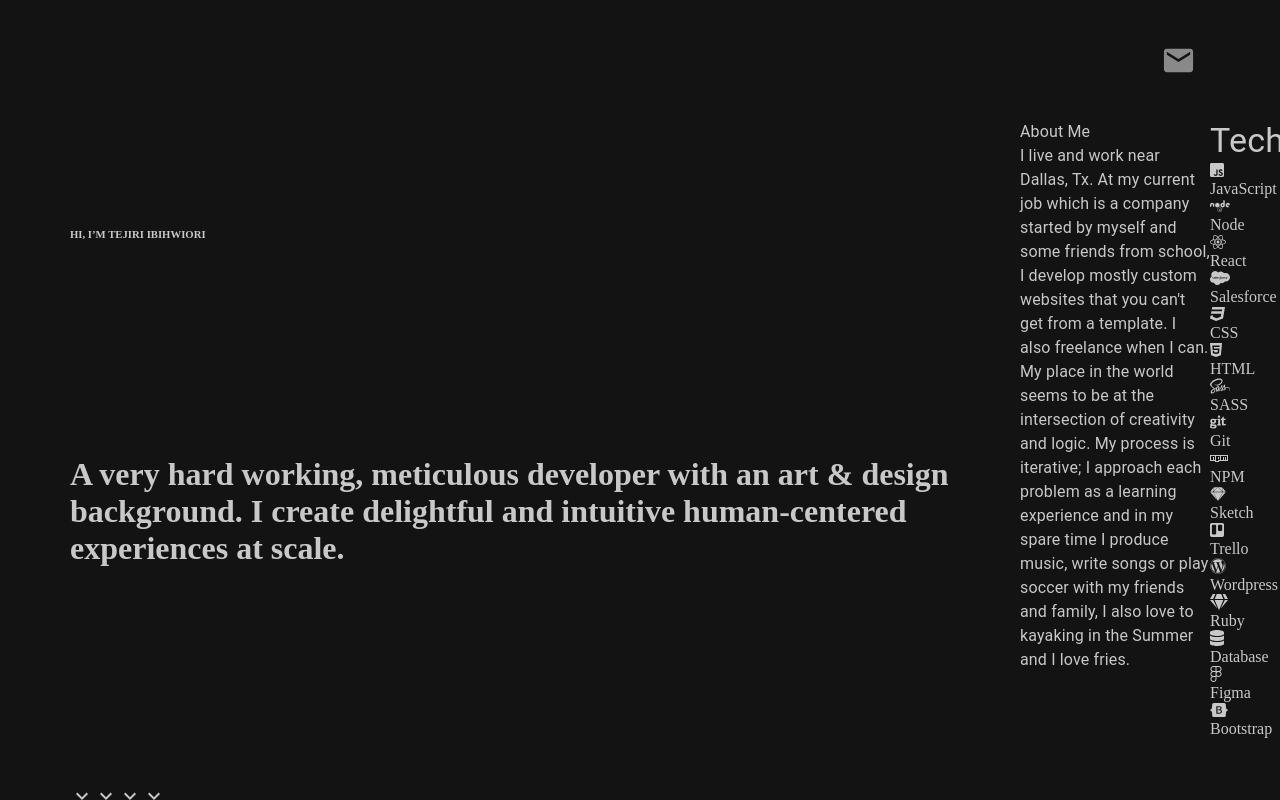
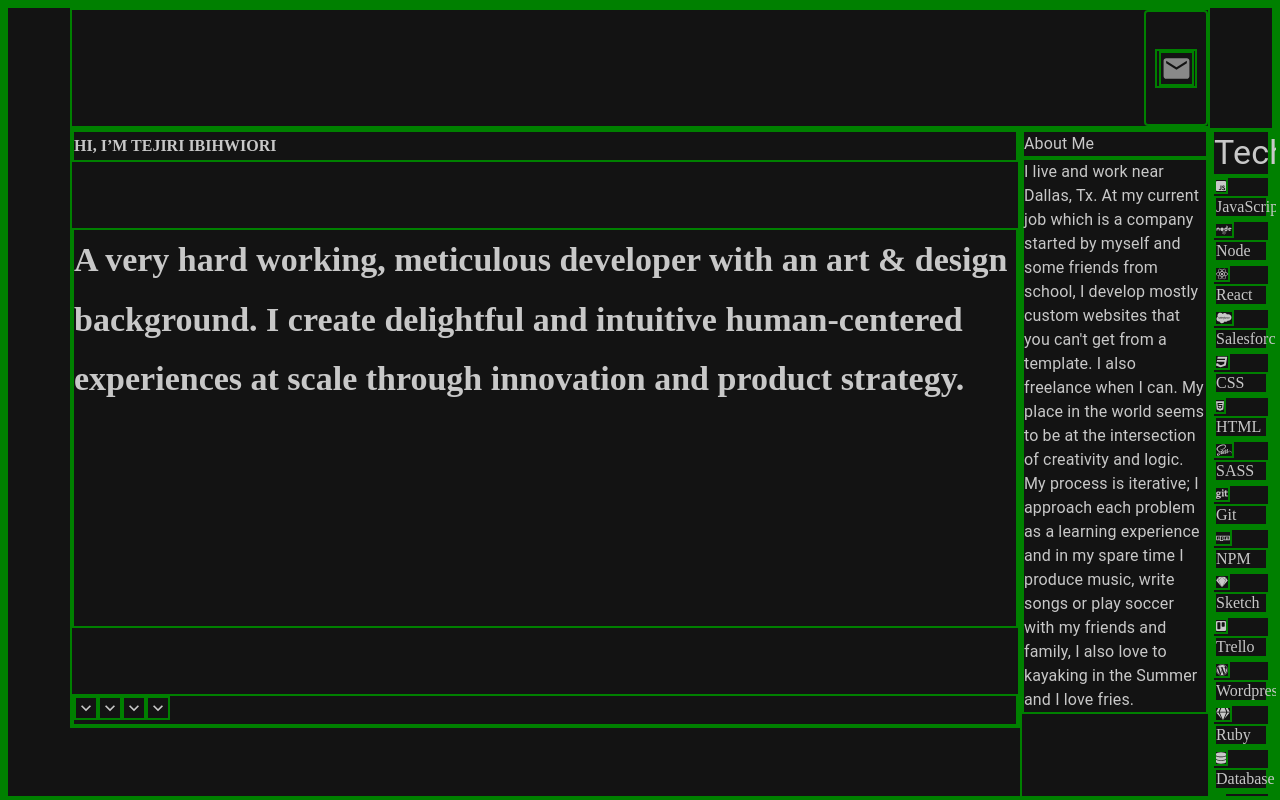
Before and after one commit to rextejiri/portfolio, a React (Create React App) app: page / in a window 1280 px wide. Built offline with nearby package versions, Linux system fonts and the light colour scheme.

Commit message:
intro msg looks great

```diff
--- a/src/Components/App.css
+++ b/src/Components/App.css
@@ -1,4 +1,4 @@
-@import url('https://fonts.googleapis.com/css2?family=Manrope:wght@400;700&display=swap');
+@import url('https://fonts.googleapis.com/css2?family=Philosopher:wght@400;700&display=swap');
 
 :root {
   --background-color: #131313;
@@ -11,7 +11,7 @@
   box-sizing: border-box;
   margin: 0;
   padding: 0;
-  /* border: 2px solid green; */
+  border: 2px solid green;
 
 }
 html, body{
@@ -50,16 +50,22 @@ body {
   grid-column: 2/ span 5;
   display: flex;
   flex-direction: column;
-  justify-content: space-around;
-  height: 800px;
+  justify-content: space-between;
+  height: 600px;
+  box-sizing: border-box;
 }
 
 .subtitle{
-  font-family: Manrope sans-serif;
+  font-family: Philosopher sans-serif;
   font-weight: 400px;
+  font-size: 16px;
+  line-height: 1.75em;
 }
 
 .introMsg {
-  font-family: Manrope sans-serif;
+  font-family: Philosopher sans-serif;
   font-weight: 700;
+  font-size: 34px;
+  line-height: 1.75em;
+  height: 400px;
 }
--- a/src/Components/Intro.js
+++ b/src/Components/Intro.js
@@ -6,7 +6,7 @@ import ExpandMore from '@material-ui/icons/ExpandMore';
 
 export default function Header() {
   const subtitle = "HI, I’M TEJIRI IBIHWIORI"
-  const introMsg = "A very hard working, meticulous developer with an art & design background. I create delightful and intuitive human-centered experiences at scale."
+  const introMsg = "A very hard working, meticulous developer with an art & design background. I create delightful and intuitive human-centered experiences at scale through innovation and product strategy."
 
 
   return (
```
